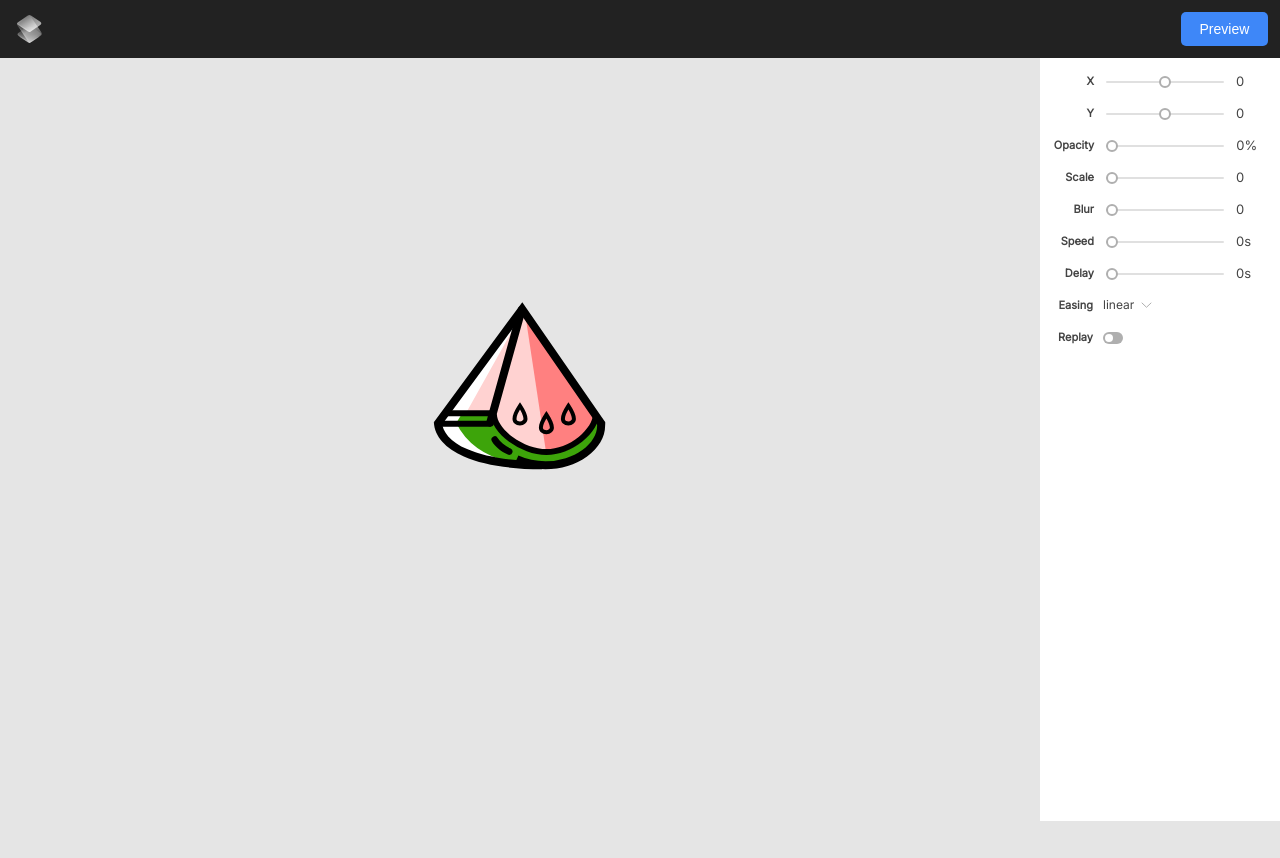
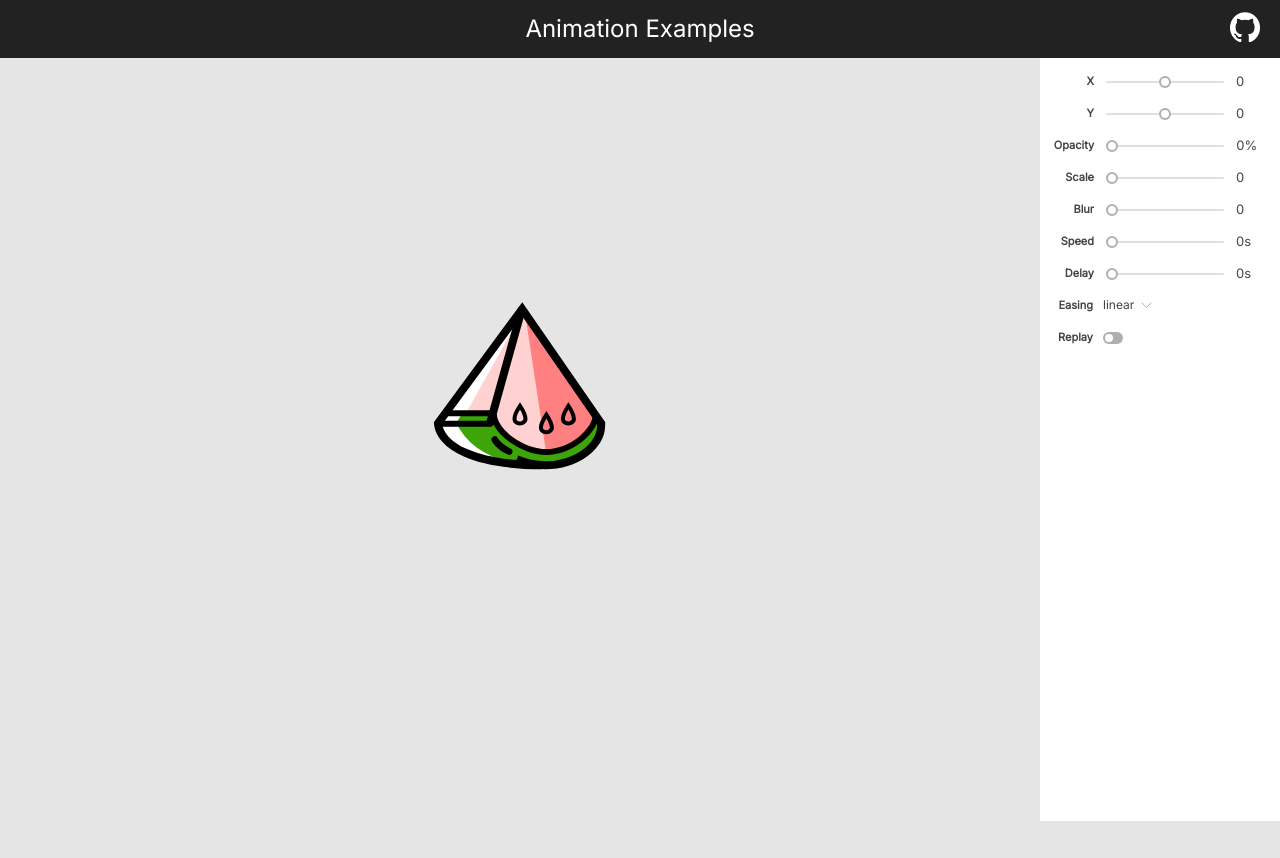
Before and after one commit to f-kurdan/animation-examples, a React (Create React App) app: page / in a window 1280 px wide. Built offline with nearby package versions, Linux system fonts and the light colour scheme.

Commit message:
Update top panel

```diff
--- a/public/index.html
+++ b/public/index.html
@@ -7,7 +7,7 @@
     <meta name="theme-color" content="#000000" />
     <meta
       name="description"
-      content="Annimation-settings-test-app"
+      content="Animation Examples"
     />
     <link rel="apple-touch-icon" href="%PUBLIC_URL%/logo192.png" />
     <link href="https://fonts.googleapis.com/css2?family=Inter:wght@400&display=swap" rel="stylesheet">
--- a/src/top-panel/top-panel.css
+++ b/src/top-panel/top-panel.css
@@ -1,29 +1,29 @@
 .top-panel {
+    position: relative;
+    display: flex;
+    flex-direction: row;
+    gap: 10px;
+    justify-content: center;
+    align-items: center;
     background-color: #222222;
     height: 58px;
 }
 
-.top-panel__logo {
-    margin-left: 14.7px;
-    margin-top: 15px;
+.top-panel__title {
+    color: white;
+    display: inline-block;
+    font-size: 24px;
+    font-weight: 500;
+    text-align: center;
+    line-height: 58px;
 }
 
-.top-panel__preview {
-    width: 87.23px;
-    height: 34px;
+.top-panel__github {
     position: absolute;
-    top: 12px;
-    right: 12px;
-    border-radius: 5px;
-    border: none;
-    background-color: #3E87F8;
+    right: 20px;
 }
 
-.top-panel__preview__text {
-    font-size: 14px;
-    font-weight: 500;
-    line-height: 17px;
-    letter-spacing: 0em;
-    text-align: center;
-    color: white;
+.top-panel__github__image {
+    height: 30px;
+    width: 30px;
 }
--- a/src/top-panel/top-panel.tsx
+++ b/src/top-panel/top-panel.tsx
@@ -1,13 +1,13 @@
 import React from 'react'
-import Logo from './logo'
 import './top-panel.css'
-import PreviewButton from './preview-button'
 
 const TopPanel = () => {
   return (
     <nav className='top-panel'>
-        <Logo />
-        <PreviewButton />
+      <span className='top-panel__title'>Animation Examples</span>
+      <a className='top-panel__github' href="https://github.com/f-kurdan/animation-examples">
+        <img className='top-panel__github__image' src="github-mark-white.png" alt="github-mark-white" />
+      </a>
     </nav>
   )
 }
```
Also changed, not shown: public/github-mark-white.png (added), 1 other file (tests, documents, lock files or other folders).
